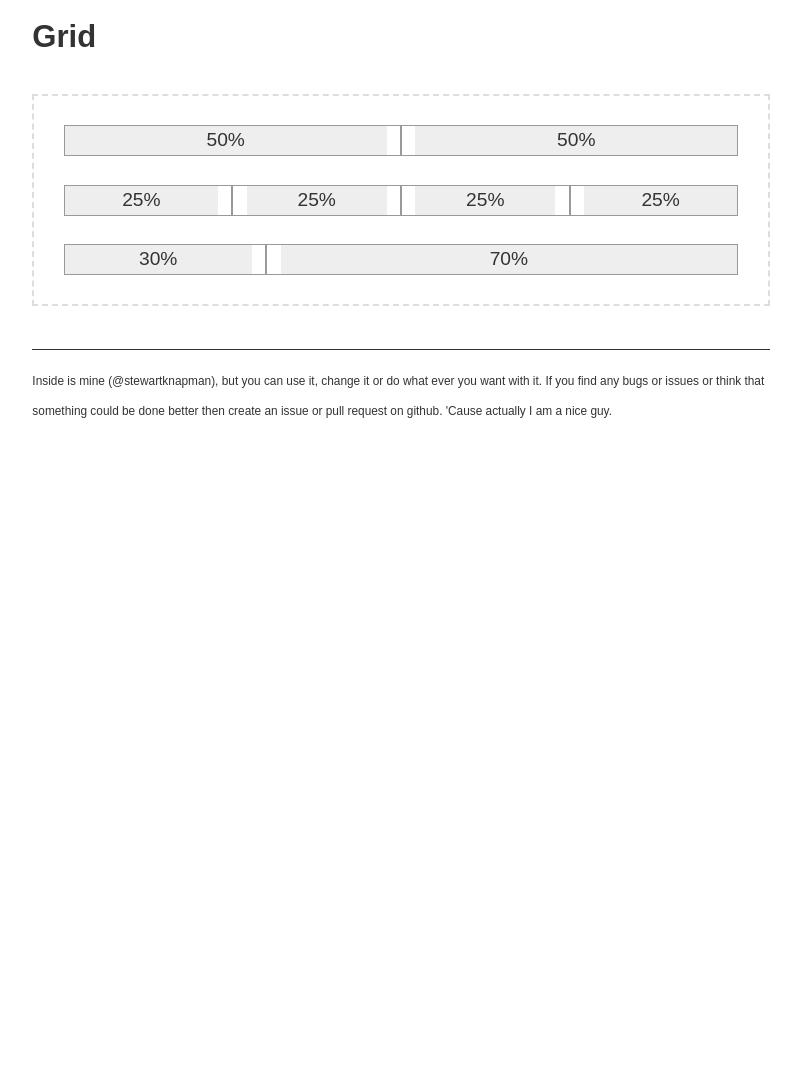
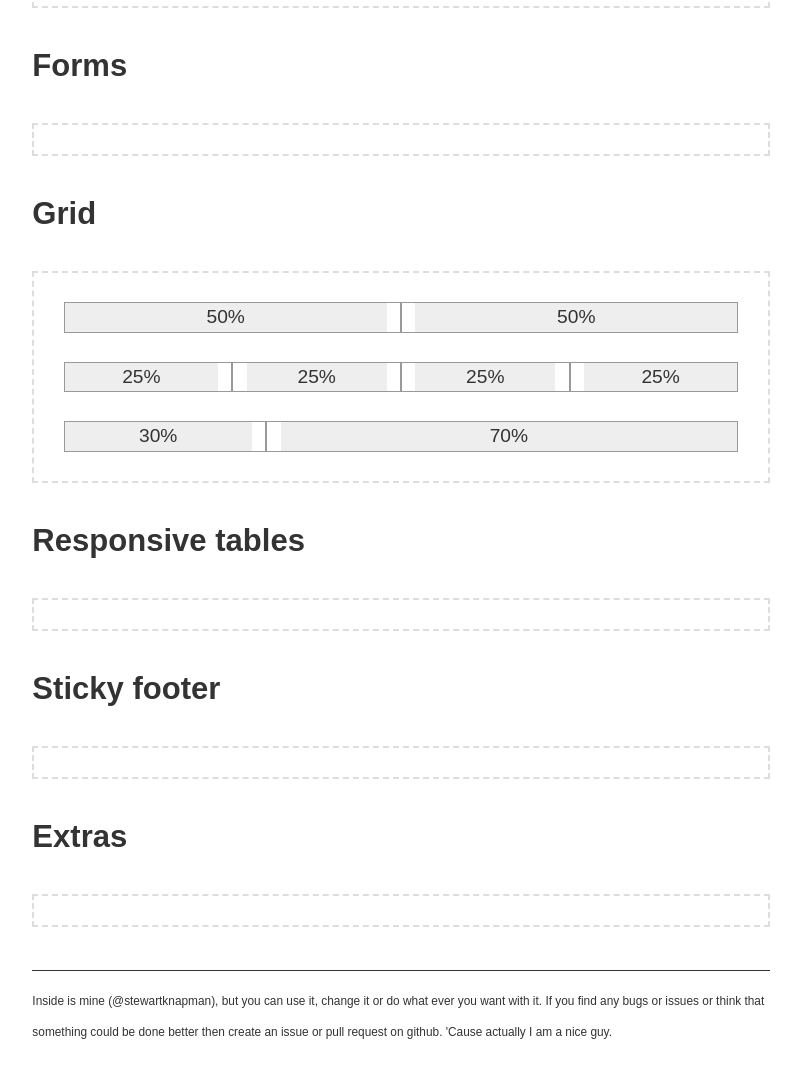
Before and after one commit to stewartknapman/inside, a website: page demo/index.html in a window 1280 px wide. Shown: the part 1699-2778 px from the top of the page, without its empty margins (239-1040 px from the left). Before the commit the page ends 2154 px from the top, so only its background shows below. Drawn offline with Linux system fonts and the light colour scheme.

Commit message:
some things

```diff
--- a/demo/_demo_styles.scss
+++ b/demo/_demo_styles.scss
@@ -13,6 +13,7 @@ $border-large: #ddd dashed 2px;
   @extend %grid;
   width: 98%;
   max-width: 40em;
+  padding: $gutter_horizontal 0;
   @media (min-width: $breakpoint-sm) {
     width: 95%;
   }
@@ -37,6 +38,7 @@ $border-large: #ddd dashed 2px;
 
 /* Grid */
 .grid__col {
+  margin-bottom: $gutter_horizontal;
   border: $border-small;
 }
 
--- a/demo/index.html
+++ b/demo/index.html
@@ -53,6 +53,13 @@
       </div>
     </section>
 
+    <section class="site__content site__content--forms">
+      <h4>Forms</h4>
+      <div class="example">
+
+      </div>
+    </section>
+
     <section class="site__content site__content--grid">
       <h4>Grid</h4>
       <div class="example">
@@ -91,6 +98,27 @@
       </div>
     </section>
 
+    <section class="site__content site__content--tables">
+      <h4>Responsive tables</h4>
+      <div class="example">
+
+      </div>
+    </section>
+
+    <section class="site__content site__content--sticky-footer">
+      <h4>Sticky footer</h4>
+      <div class="example">
+
+      </div>
+    </section>
+
+    <section class="site__content site__content--extra">
+      <h4>Extras</h4>
+      <div class="example">
+
+      </div>
+    </section>
+
     <footer class="site__footer">
       <hr>
       <p><small>Inside is mine (<a href="http://twitter.com/stewartknapman">@stewartknapman</a>), but you can use it, change it or do what ever you want with it. If you find any bugs or issues or think that something could be done better then create an issue or pull request on <a href="https://github.com/stewartknapman/inside">github</a>. 'Cause actually I am a nice guy.</small></p>
--- a/src/inside/_grid.scss
+++ b/src/inside/_grid.scss
@@ -9,8 +9,7 @@
 */
 
 %grid {
-  margin: 0 auto $gutter_horizontal auto;
-
+  margin: 0 auto;
   &:after {
     content: "";
     display: table;
```
Also changed, not shown: demo/style.css.
